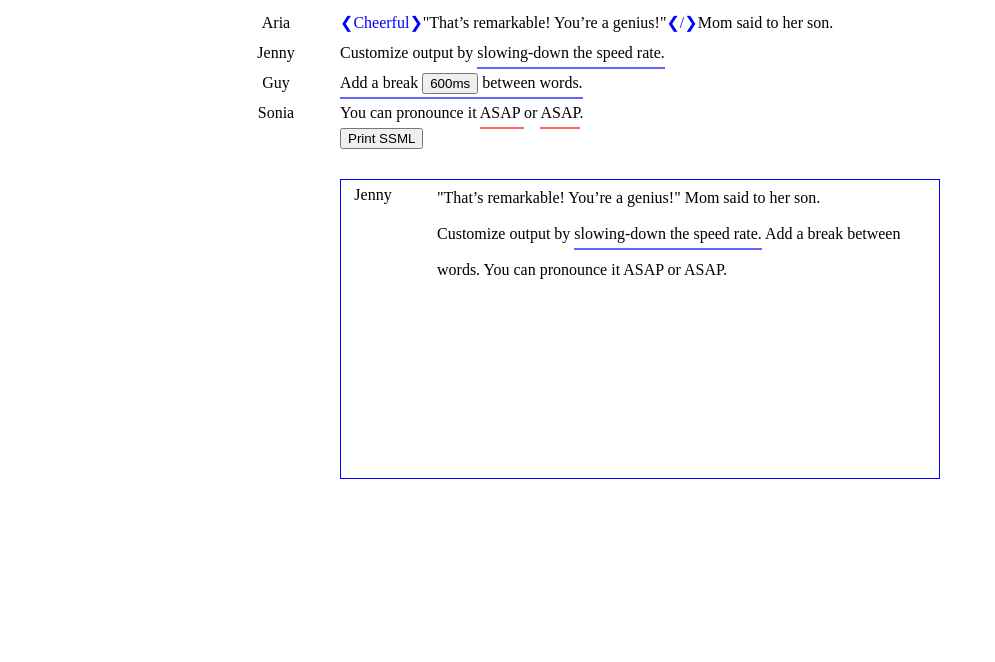
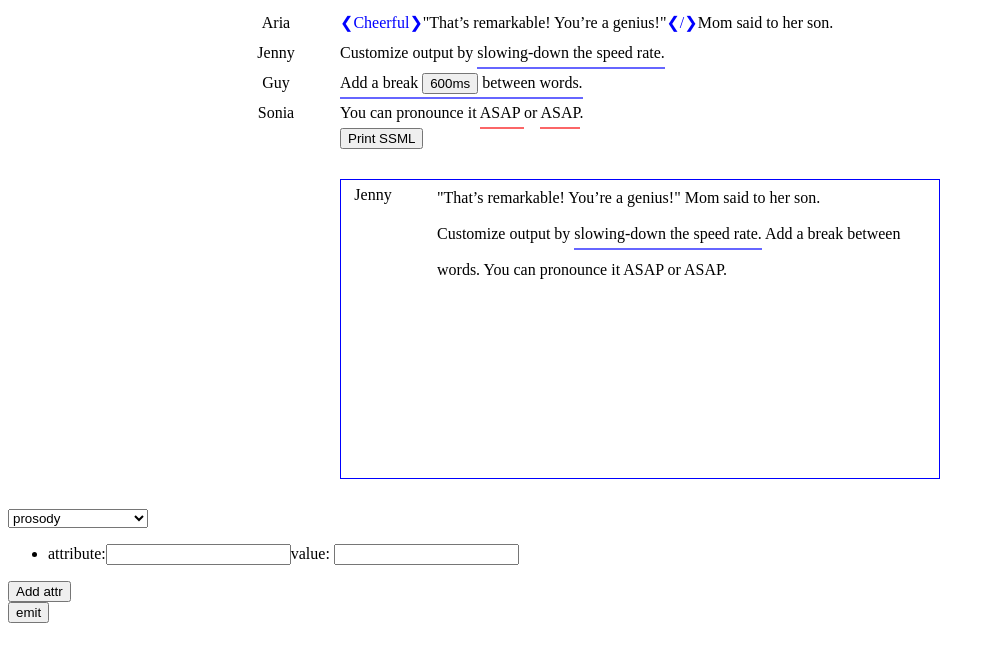
Before and after one commit to sormiston/ssml-html-transpilation-concept, a website with bundled scripts: page index.html in a window 1280 px wide. Shown: the whole page, without its empty margins (0-995 px from the left). Built offline with nearby package versions, Linux system fonts and the light colour scheme.

```diff
--- a/index.html
+++ b/index.html
@@ -25,11 +25,43 @@
     </div>
 
   </div>
-  <!-- <form>
+  <form id="applyTagsUI">
     <select name="tag" id="tagType">
-     <option value=""></option>
+      <optgroup label="inline">
+        <option selected value="prosody">prosody</option>
+        <option value="phoneme">phoneme</option>
+        <option value="p">p</option>
+        <option value="s">s</option>
+        <option value="say-as">say-as</option>
+        <option value="sub">sub</option>
+        <option value="lang">lang</option>
+        <option value="express-as">express-as</option>
+        <option value="silence">silence</option>
+        <option value="backgroundaudio">backgroundaudio</option>
+      </optgroup>
+      <optgroup label="self-closing">
+        <option value="break">break</option>
+      </optgroup>
+      <optgroup label="block-level">
+        <option value="voice">voice</option>
+      </optgroup>
+      <optgroup label="custom lexicon">
+        <option value="lexicon">lexicon</option>
+        <option value="lexeme">lexeme</option>
+        <option value="grapheme">grapheme</option>
+        <option value="alias">alias</option>
+      </optgroup>
+
     </select>
-  </form> -->
+    <ul class="attributes">
+      <li>
+        <label for="attr1">attribute:</label><input type="text" name="attr1" /><label for="value1">value: </label><input
+          type="text" name="value1" />
+      </li>
+    </ul>
+    <div><button>Add attr</button></div>
+    <div><input type="submit" value="emit" /></div>
+  </form>
 
 </body>
 
--- a/src/constants.ts
+++ b/src/constants.ts
@@ -22,7 +22,3 @@
   silence: "mstts:silence",
   backgroundAudio: "mstts:backgroundaudio",
 };
-
-export const BLOCK_LEVEL_SSML_TAGS = {
-  voice: "voice"
-}
--- a/src/main.ts
+++ b/src/main.ts
@@ -39,8 +39,10 @@
 
 // DEMO STUFF -- EVENT LISTENING?
 function applyClickListener() {
-  const div = document.querySelector("#toHTML");
-  div?.addEventListener("click", (e) => console.log(e.target));
+  const div1 = document.querySelector("#toHTML");
+  div1?.addEventListener("click", (e) => console.log(e.target));
+  const div2 = document.querySelector("[ff-ID='1']");
+  div2?.addEventListener("click", (e) => console.log(e.target));
 }
 applyClickListener();
 
```
